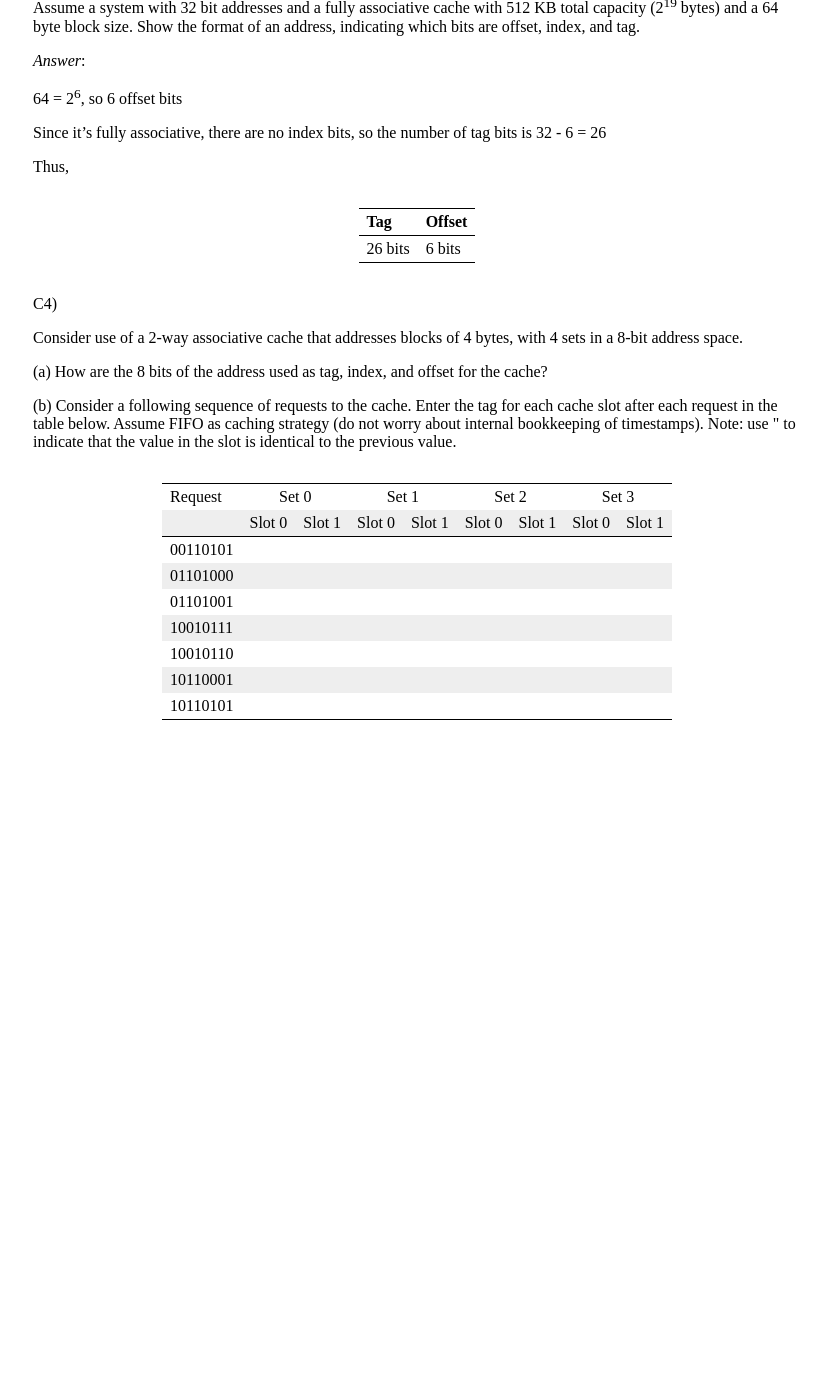
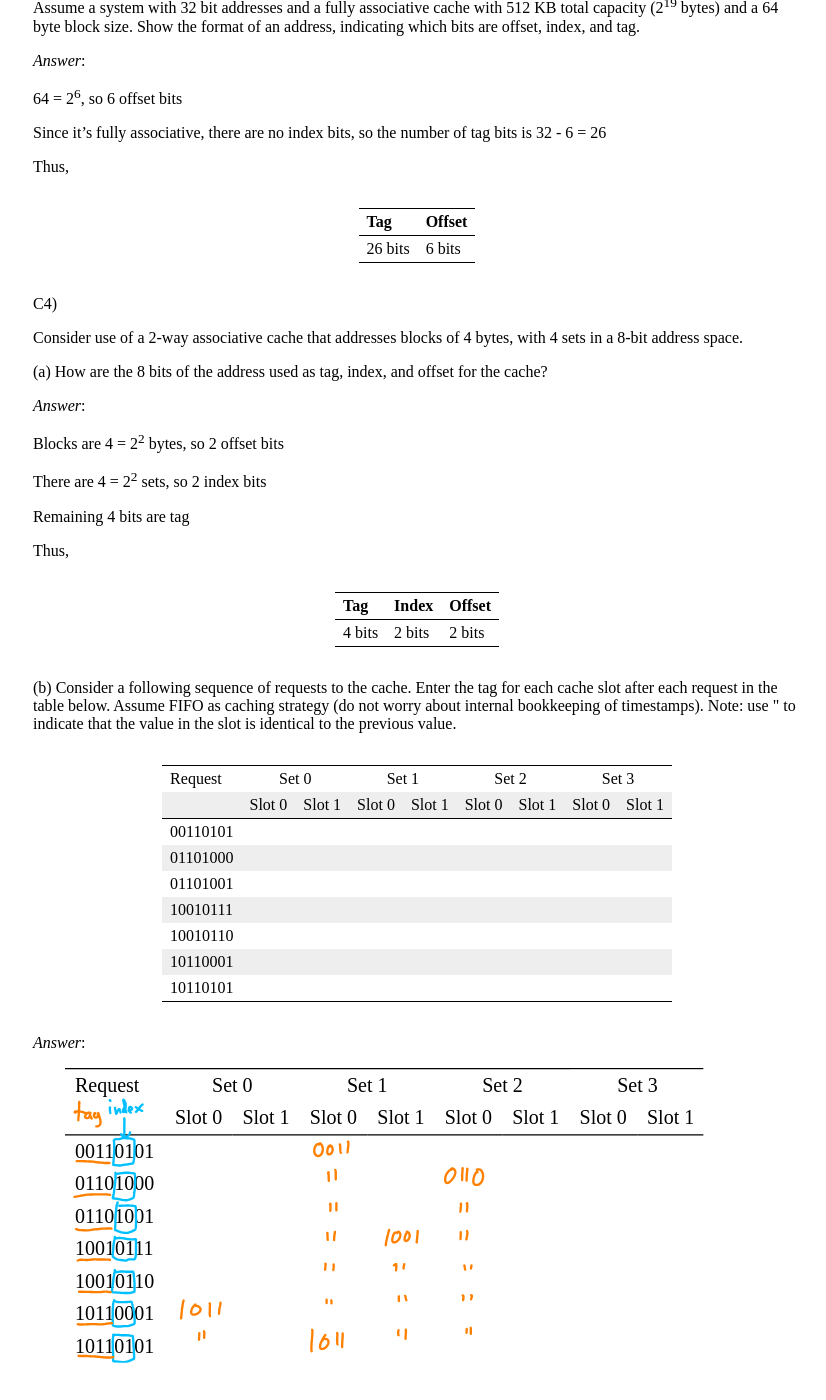
Before and after one commit to jhucsf/fall2020, a Jekyll site: the page built from resources/exam2review-solutions.md, in a window 1280 px wide and 1400 px high, scrolled down 3713 px. Shown: the whole window, without its empty margins (223-1049 px from the left). Built offline with Jekyll 4.4.1, drawn with Linux system fonts in a browser that asks for light colours; before the commit the page ends 4465 px from its top, so only the background shows below that.

Commit message:
finished solutions for exam 2 review problems

```diff
--- a/resources/exam2review-solutions.md
+++ b/resources/exam2review-solutions.md
@@ -246,6 +246,20 @@ with 4 sets in a 8-bit address space.
 
 (a) How are the 8 bits of the address used as tag, index, and offset for the cache?
 
+*Answer*:
+
+Blocks are 4 = 2<sup>2</sup> bytes, so 2 offset bits
+
+There are 4 = 2<sup>2</sup> sets, so 2 index bits
+
+Remaining 4 bits are tag
+
+Thus,
+
+Tag    | Index  | Offset
+------ | ------ | ------
+4 bits | 2 bits | 2 bits
+
 (b) Consider a following sequence of requests to the cache.
 Enter the tag for each cache slot after each request in the table below. Assume FIFO as
 caching strategy (do not worry about internal bookkeeping of timestamps). Note: use &#34;
@@ -280,3 +294,9 @@ to indicate that the value in the slot is identical to the previous value.
   <tr><td>10110001</td><td></td><td></td><td></td><td></td><td></td><td></td><td></td><td></td></tr>
   <tr><td>10110101</td><td></td><td></td><td></td><td></td><td></td><td></td><td></td><td></td></tr>
 </table>
+
+*Answer*:
+
+<div style="margin-left: 2em;">
+  <img src="C4_table-completed.svg" style="width: 40em;" alt="completed table">
+</div>
```
Also changed, not shown: resources/C4_table-completed.svg (added), resources/C4_table.svg (added), 3 other files.
